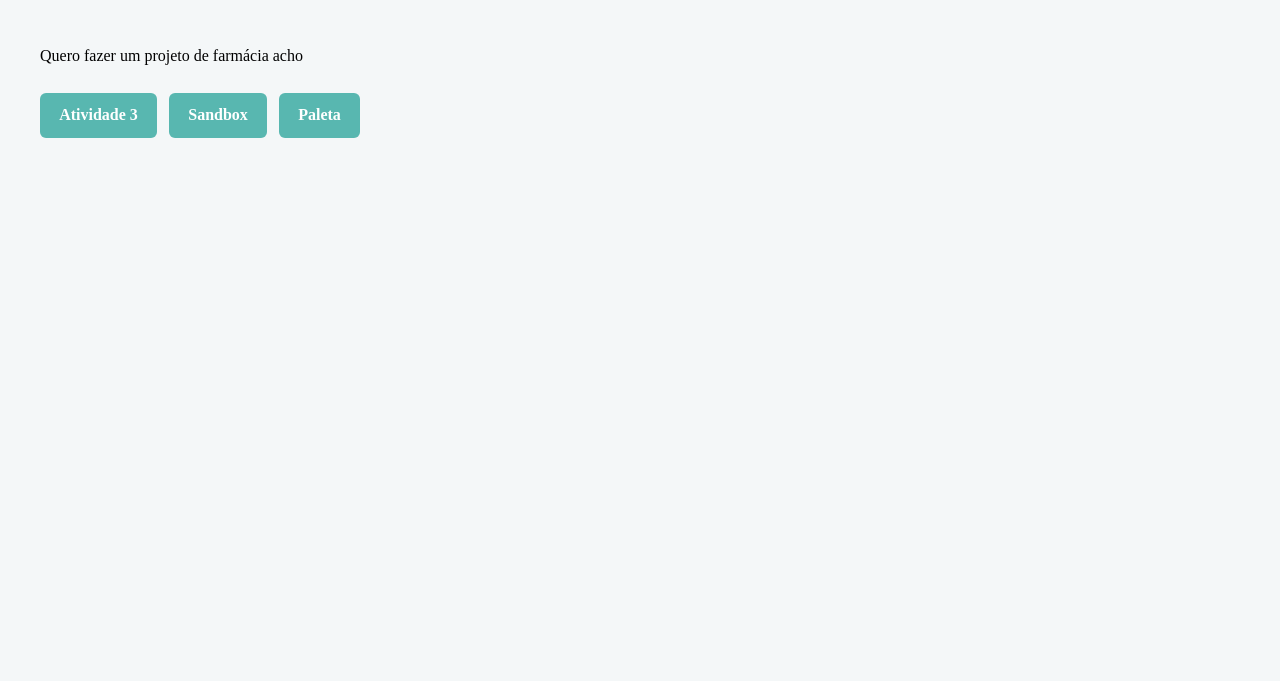
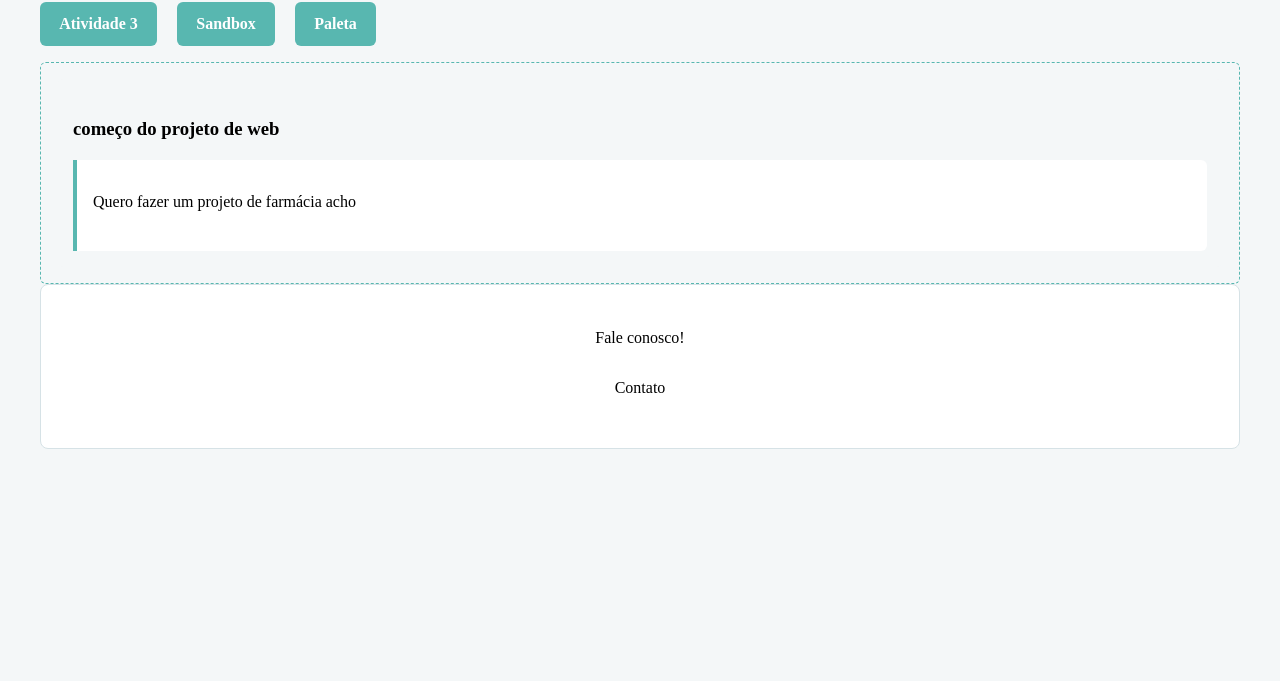
Before and after one commit to LuizCarlosdeCastro/repositoriowebfront, a plain HTML site: page pages/index.html in a window 1280 px wide. Shown: the part 119-800 px from the top of the page. Drawn offline with Linux system fonts and the light colour scheme.

Commit message:
atividade 6 estruturação semantica basica da pagina index

```diff
--- a/assets/css/styles.css
+++ b/assets/css/styles.css
@@ -72,3 +72,43 @@ picture img {
   font-weight: 400;
   font-style: normal;
 }
+
+/* configurações dos elementos das caixas */
+section {
+  padding: 1rem;
+  border: 1px dashed var(--color-primary);
+  border-radius: 6px;
+  margin-top: 1rem;
+}
+
+article {
+  padding: 1rem;
+  background-color: var(--color-bg-light);
+  border-radius: 6px;
+}
+
+aside {
+  background-color: var(--color-white);
+  border-left: 4px solid var(--color-primary);
+  padding: 0.8rem 1rem;
+  margin-top: 1rem;
+  border-radius: 0 6px 6px 0;
+}
+
+
+footer {
+  background-color: var(--color-white);
+  border: 1px solid var(--color-border);
+  border-radius: 8px;
+  padding: 1.5rem;
+  text-align: center;
+}
+
+nav ul {
+  list-style: none;
+  display: flex;
+  flex-wrap: wrap;
+  gap: 0.75rem;
+  padding: 0;
+  margin: 0;
+}
--- a/pages/index.html
+++ b/pages/index.html
@@ -12,19 +12,34 @@
     <link rel="stylesheet" href="../assets/css/styles.css">
 </head>
 <body>
-    <!-- comecinho do projeto web ainda com nada demais além de um titulo e um paragrafo -->
-    <h1>começo do projeto de web</h1>
-    <br>
-    <p>Quero fazer um projeto de farmácia acho</p>
+    <header>
+        <h1>Projeto Farmacia</h1>
 
-    <!-- link no index para ir ate a pagina da atividade 3 -->
-    <a href="../pages/atividade-3.html">Atividade 3</a>
+        <nav>
+            <ul>
+                <li><a href="../pages/atividade-3.html">Atividade 3</a></li>
+                <li><a href="../pages/sandbox.html">Sandbox</a></li>
+                <li><a href="../pages/paleta.html">Paleta</a></li>
+            </ul>
+        </nav>
 
-    <!-- link no index para ir ate a pagina da sandbox -->
-    <a href="../pages/sandbox.html">Sandbox</a>
+    </header>
 
-    <!-- link no index para ir ate a pagina da paleta -->
-     <a href="../pages/paleta.html">Paleta</a>
+    <main>
+        <section>
+            <article>
+                <!-- comecinho do projeto web ainda com nada demais além de um titulo e um paragrafo -->
+                <h1>começo do projeto de web</h1>
+                <aside>
+                    <p>Quero fazer um projeto de farmácia acho</p>
+                </aside>
+            </article>
+        </section>
+    </main>
 
+    <footer>
+        <p>Fale conosco!</p>
+        <p>Contato</p>
+    </footer>
 </body>
 </html>
```
